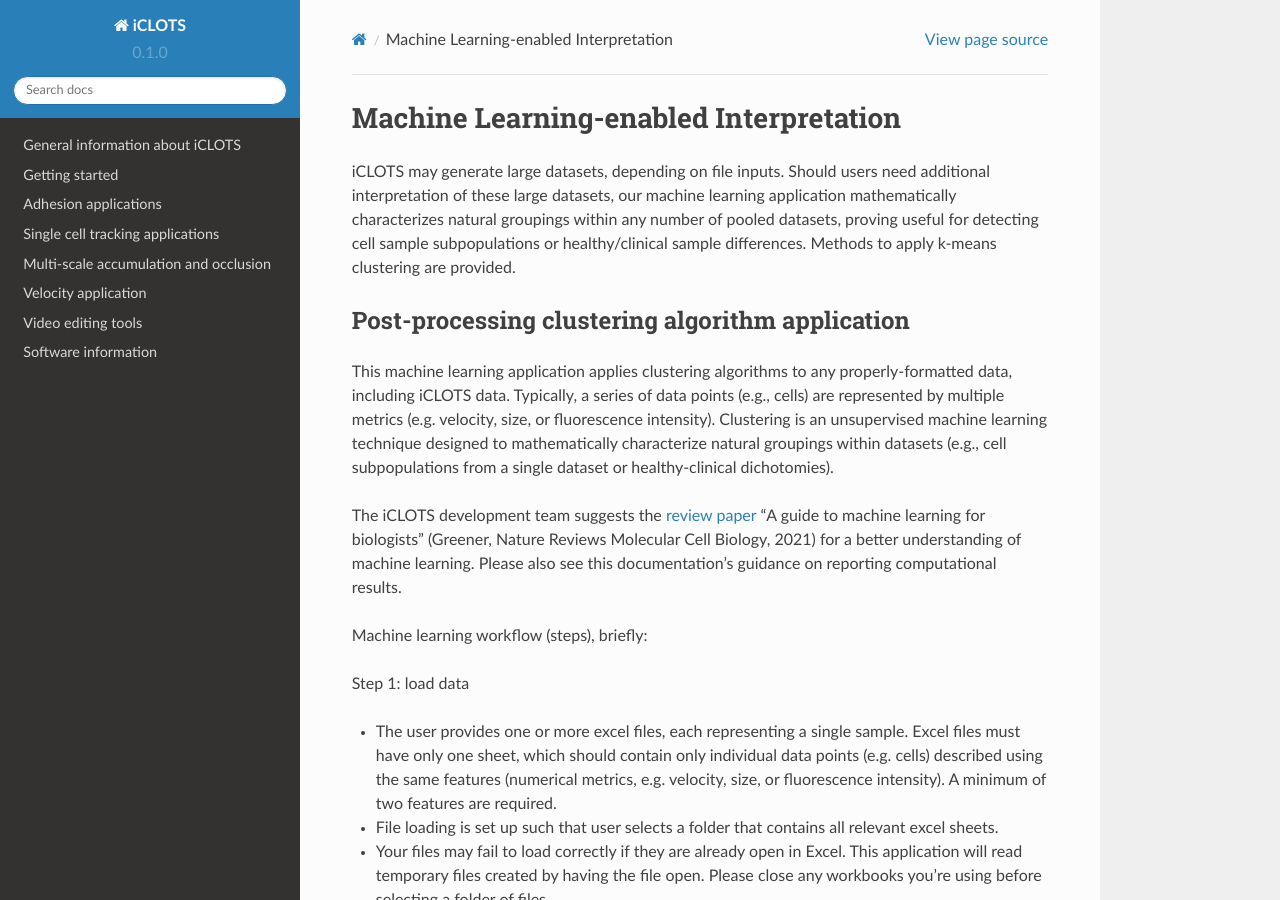
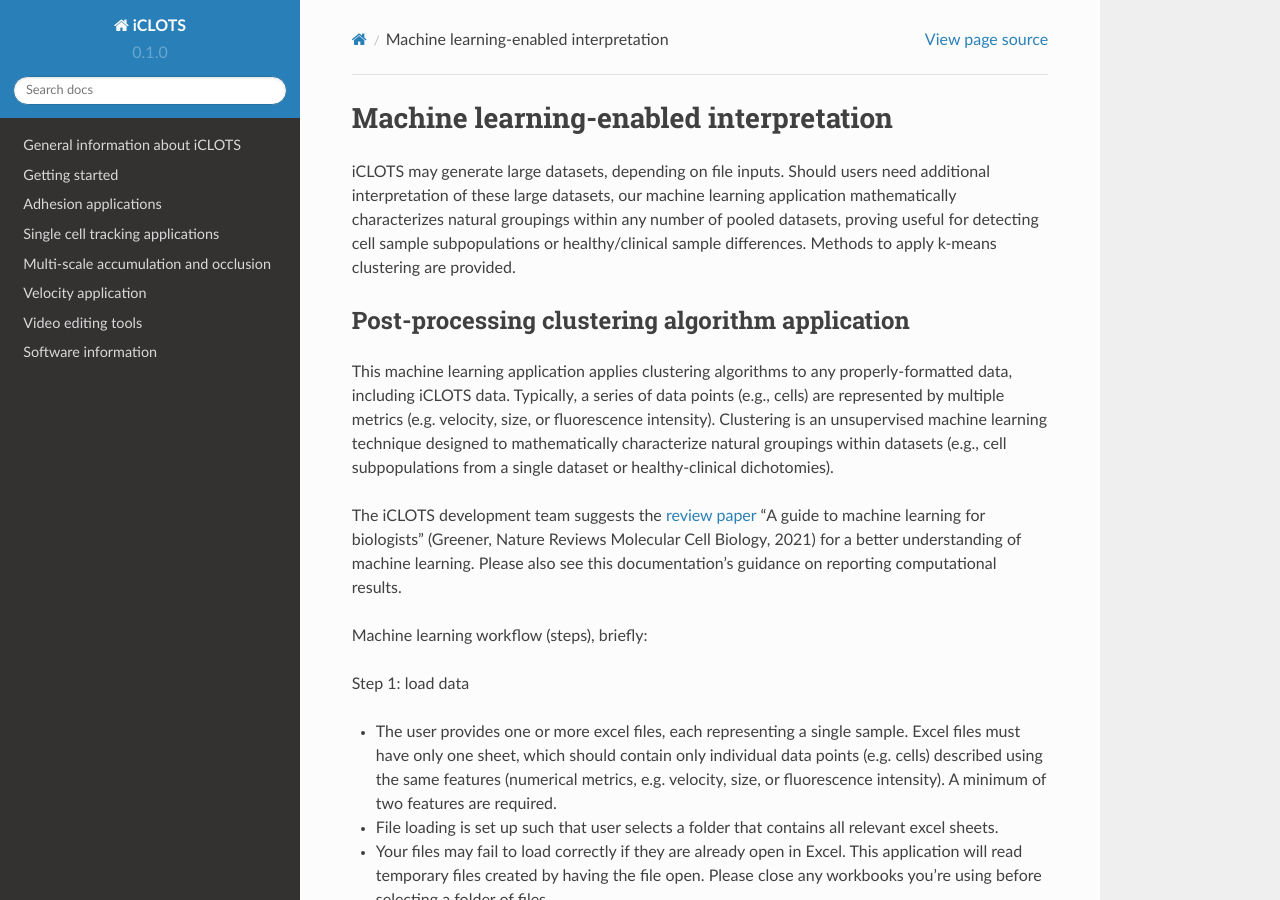
Before and after one commit to iCLOTS/documentation, a Sphinx documentation site: the page built from docs/source/machine_learning.rst, in a window 1280 px wide and 900 px high. Built offline with Sphinx 7.4.7 and the Read the Docs theme 2.0.0, drawn with Linux system fonts in a browser that asks for light colours.

```diff
--- a/docs/source/machine_learning.rst
+++ b/docs/source/machine_learning.rst
@@ -1,4 +1,4 @@
-Machine Learning-enabled Interpretation
+Machine learning-enabled interpretation
 ==========================================
 
 | iCLOTS may generate large datasets, depending on file inputs. Should users need additional interpretation of these large datasets, our machine learning application mathematically characterizes natural groupings within any number of pooled datasets, proving useful for detecting cell sample subpopulations or healthy/clinical sample differences. Methods to apply k-means clustering are provided.
```
